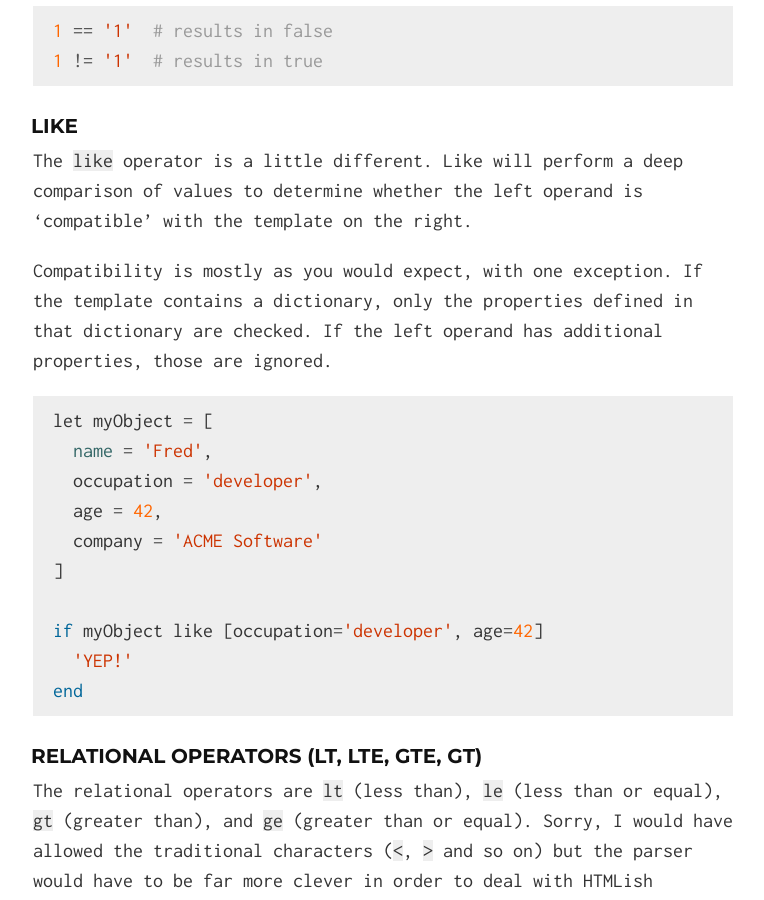
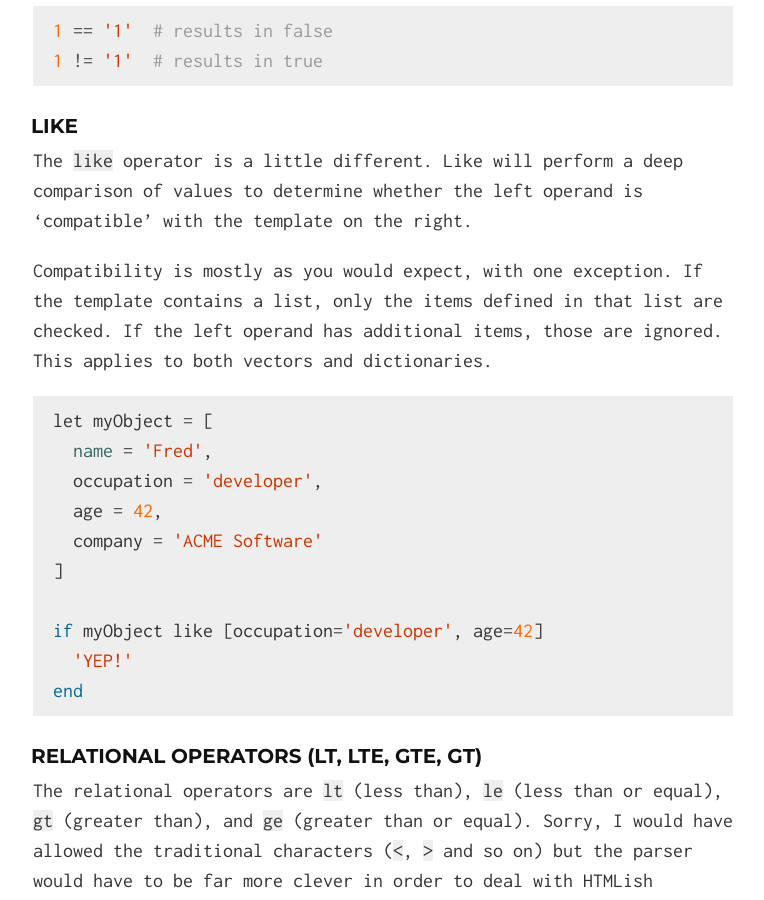
Before and after one commit to kode4food/interpol, a Jekyll site: the page built from guide/05-branching.md, in a window 1280 px wide and 900 px high, scrolled down 2634 px. Shown: the whole window, without its empty margins (257-1021 px from the left). Built offline with Jekyll 4.4.1, drawn with Linux system fonts in a browser that asks for light colours; Markdown is read by kramdown in place of the engine named in the settings.

Commit message:
clarify 'like' behavior

````diff
--- a/guide/05-branching.md
+++ b/guide/05-branching.md
@@ -83,7 +83,7 @@ The `==` and `!=` operators perform strict equality checking, identical to JavaS
 #### Like
 The `like` operator is a little different.  Like will perform a deep comparison of values to determine whether the left operand is 'compatible' with the template on the right.
 
-Compatibility is mostly as you would expect, with one exception.  If the template contains a dictionary, only the properties defined in that dictionary are checked.  If the left operand has additional properties, those are ignored.
+Compatibility is mostly as you would expect, with one exception.  If the template contains a list, only the items defined in that list are checked.  If the left operand has additional items, those are ignored.  This applies to both vectors and dictionaries.
 
 ```ruby
 let myObject = [
````
